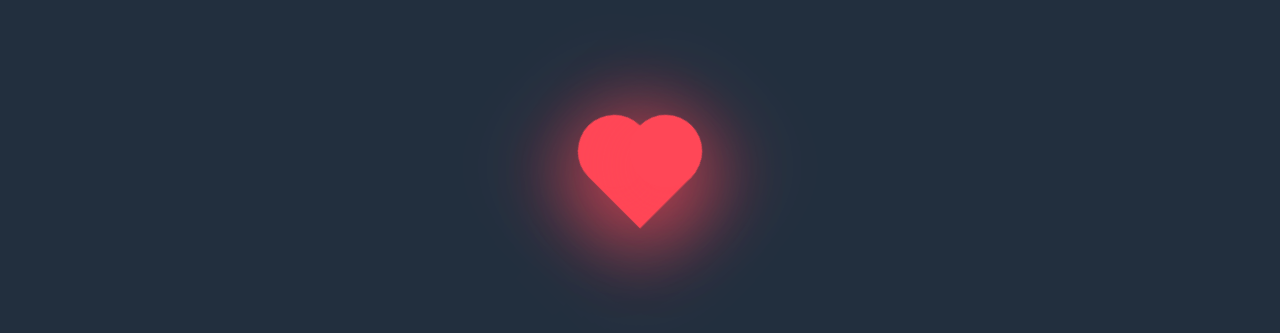
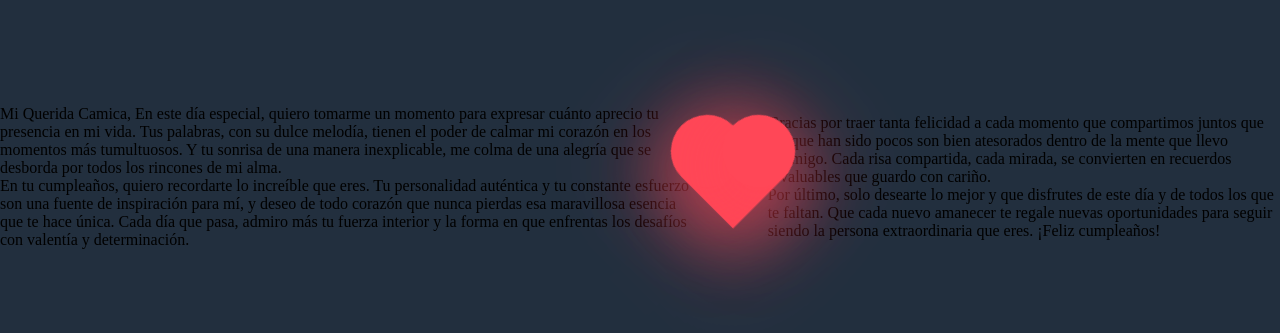
Before and after one commit to BrAlMoCa/cumple.github.io, a plain HTML site: page index.html in a window 1280 px wide. Shown: the part 223-556 px from the top of the page. Drawn offline with Linux system fonts and the light colour scheme.

Commit message:
Update index.html

```diff
--- a/index.html
+++ b/index.html
@@ -9,7 +9,43 @@
 </head>
 
 <body>
-    <div class="heart"></div>
+    <div class="cajas_1">
+        <div class="mensaje1">Mi Querida Camica,
+            En este día especial, quiero tomarme un momento para
+            expresar cuánto aprecio tu presencia en mi vida.
+            Tus palabras, con su dulce melodía, tienen el poder de
+            calmar mi corazón en los momentos más tumultuosos. Y tu
+            sonrisa de una manera inexplicable, me colma de una alegría
+            que se desborda por todos los rincones de mi alma.
+        </div>
+        <div class="mensaje2">En tu cumpleaños, quiero recordarte lo
+            increíble que eres. Tu personalidad auténtica y tu constante
+            esfuerzo son una fuente de inspiración para mí, y deseo de
+            todo corazón que nunca pierdas esa maravillosa esencia que
+            te hace única. Cada día que pasa, admiro más tu fuerza
+            interior y la forma en que enfrentas los desafíos con valentía
+            y determinación.
+        </div>
+    </div>
+
+    <div class="body_2">
+        <div class="heart"></div>
+    </div>
+
+    <div class="cajas_2">
+        <div class="mensaje3">Gracias por traer tanta felicidad a
+            cada momento que compartimos juntos que aunque han sido pocos
+            son bien atesorados dentro de la mente que llevo conmigo.
+            Cada risa compartida, cada mirada, se convierten
+            en recuerdos invaluables que guardo con cariño.</div>
+        <div class="mensaje4">Por último, solo desearte lo mejor
+            y que disfrutes de este día y de todos los que te faltan.
+            Que cada nuevo amanecer te regale nuevas oportunidades para
+            seguir siendo la persona extraordinaria que eres. ¡Feliz cumpleaños!
+        </div>
+    </div>
+
+
 </body>
 
 </html>
```
